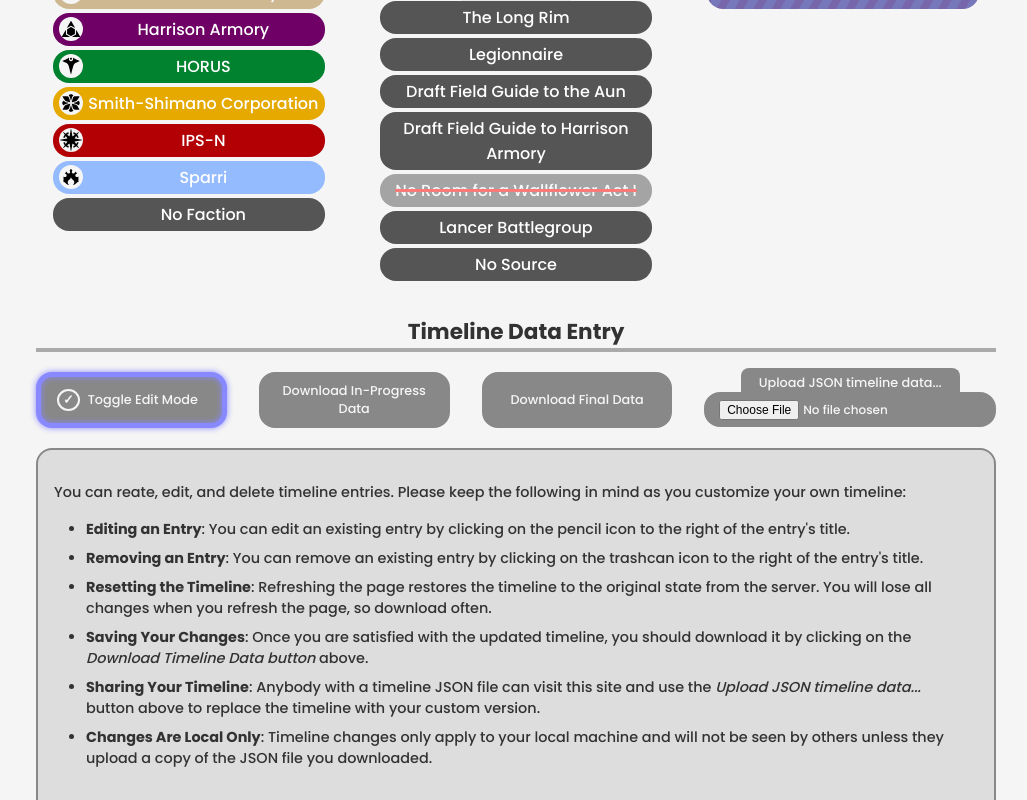
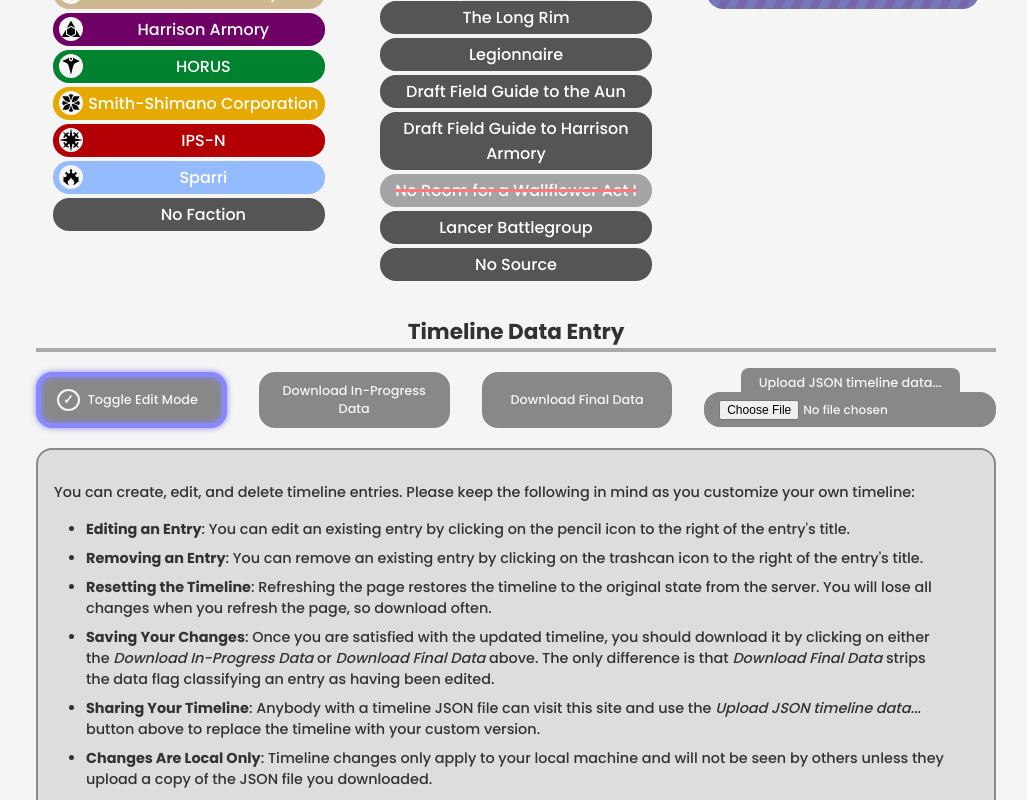
Before and after one commit to rishenko/react-lancer-timeline, a React (Create React App) app: page / in a window 1280 px wide. Both pictures are taken after a click on the button "Toggle Edit Mode". Shown: the part 1508-2308 px from the top of the page, without its empty margins (124-1151 px from the left). Built offline with nearby package versions, Linux system fonts and the light colour scheme.

Commit message:
additional instruction updates

```diff
--- a/src/data-entry/TimelineDataEntry.js
+++ b/src/data-entry/TimelineDataEntry.js
@@ -98,7 +98,7 @@
             <form onSubmit={handleSubmit(onSubmit)} className={editMode.isOn ? "" : "hide-edit"}>
                 <div id="editing-instructions">
                     <p>
-                        You can reate, edit, and delete timeline entries. Please keep the following in mind as you customize your own timeline:
+                        You can create, edit, and delete timeline entries. Please keep the following in mind as you customize your own timeline:
                     </p>
                     <ul>
                         <li>
@@ -111,13 +111,16 @@
                             <strong>Resetting the Timeline</strong>: Refreshing the page restores the timeline to the original state from the server. You will lose all changes when you refresh the page, so download often.
                         </li>
                         <li>
-                            <strong>Saving Your Changes</strong>: Once you are satisfied with the updated timeline, you should download it by clicking on the <em>Download Timeline Data button</em> above.
+                            <strong>Saving Your Changes</strong>: Once you are satisfied with the updated timeline, you should download it by clicking on either the <em>Download In-Progress Data</em> or <em>Download Final Data</em> above. The only difference is that <em>Download Final Data</em> strips the data flag classifying an entry as having been edited.
                         </li>
                         <li>
                             <strong>Sharing Your Timeline</strong>: Anybody with a timeline JSON file can visit this site and use the <em>Upload JSON timeline data...</em> button above to replace the timeline with your custom version.
                         </li>
                         <li>
                             <strong>Changes Are Local Only</strong>: Timeline changes only apply to your local machine and will not be seen by others unless they upload a copy of the JSON file you downloaded.
+                        </li>
+                        <li>
+                            <strong>Modified Badge</strong>: Any created or modified entries are given an <code>edited</code> flag, causing them to be marked with a green MODIFIED badge while in edit mode. Data downloaded via the <em>Download Final Data</em> button will NOT contain the <code>edited</code> flag.
                         </li>
                     </ul>
                 </div>
```
